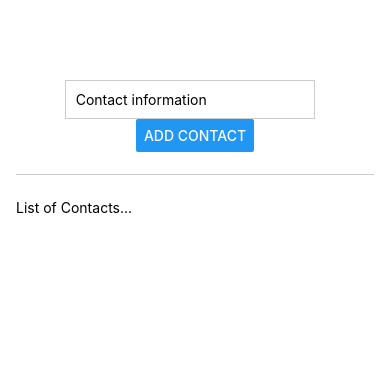
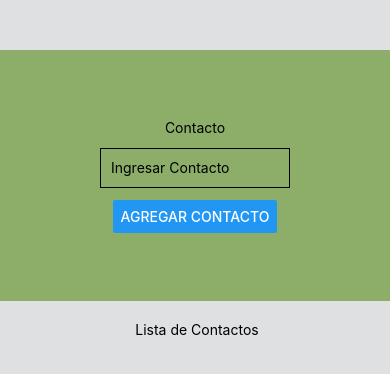
Before and after one commit to urp-moviles-2023-2/core-components, a React Native app: screen / in a window 390 px wide. Shown: the top 374 px of the page. Built offline with nearby package versions, Linux system fonts and the light colour scheme.

Commit message:
No sé qué cambio es

```diff
--- a/App.js
+++ b/App.js
@@ -1,57 +1,158 @@
-import { StyleSheet, Text, TextInput, View, Button } from "react-native";
-import React from "react";
+import { StatusBar } from 'expo-status-bar';
+import { StyleSheet, Text, View, Button, Alert, TextInput, SafeAreaView, VirtualizedList, FlatList, Pressable,Modal } from 'react-native';
+import React, { Component } from 'react';
+
+
+
+
+
 
 export default function App() {
-  const [contact, setContact] = React.useState("");
 
-  //TODO: Tip 1 for the assignment 2
-  //const [contacts, setContacts] = React.useState([]);
+  const [contact, setContacto] = React.useState('');
+  const [lista_contactos, setListaContactos] = React.useState([]);
+  const [modalVisible, setModalVisible] = React.useState(false);
 
-  const addContactHandler = () => {
-    console.log(contact);
+  function contactItemHandler(item) {
+    console.log(item)
+    console.log("Pressed")
+  }
 
-    //TODO: Tip 2 for the assignment 2
-    //setContacts([...contacts, { name: contact }]);
+  //* Renderiza cada item de la lista
+  const renderItem = ({ item }) => (
+    <Pressable onPress={() => setModalVisible(true)}>
+      <View>
+        <Text>{item.nombre}</Text>
+      </View>
+    </Pressable>
+  );
+
+  //*Función para añadir contactos a la lista de contactos
+  const añadir_contacto = () => {
+    //* Verifica si se ingresó un contacto y lo agrega a la lista
+    if (contact) {
+      const newContact = { nombre: contact };
+      setListaContactos([...lista_contactos, newContact]);
+      setContacto("");
+    }
   };
+
+
+
   return (
-    <View style={styles.appContainer}>
-      <View style={styles.inputContainer}>
+    //*View de la app
+    <SafeAreaView style={styles.container}>
+      <Modal
+        animationType="slide"
+        transparent={true}
+        visible={modalVisible}
+        style = {styles.modalView}
+        onRequestClose={() => {
+          Alert.alert('Modal has been closed.');
+          setModalVisible(!modalVisible);
+        }}>
+        <View >
+          <View >
+            <Text >Hello World!</Text>
+            <Pressable
+              style={[styles.button, styles.buttonClose]}
+              onPress={() => setModalVisible(!modalVisible)}>
+              <Text>Hide Modal</Text>
+            </Pressable>
+          </View>
+        </View>
+      </Modal>
+      <View style={styles.input_container}>
+        <Text>Contacto</Text>
         <TextInput
-          style={styles.textInput}
-          placeholder="Contact information"
-          onChangeText={(text) => setContact(text)}
+          style={styles.input}
+          placeholder='Ingresar Contacto'
+          onChangeText={(contacto) => setContacto(contacto)}
+          value={contact}
         />
-        <Button title="Add Contact" onPress={addContactHandler} />
+        <Button
+          title="Agregar Contacto"
+          onPress={añadir_contacto}
+        />
+
       </View>
-      <View style={styles.contactsContainer}>
-        <Text>List of Contacts...</Text>
+      <View style={styles.contacts_container}>
+        <Text> Lista de Contactos</Text>
+
+
+        <FlatList
+          data={lista_contactos}
+          renderItem={renderItem}
+          keyExtractor={(contacto, index) => index.toString()}
+        />
       </View>
-    </View>
+
+
+
+
+      <StatusBar style="auto" />
+
+    </SafeAreaView>
   );
 }
 
+
+//* Estilos para la app
 const styles = StyleSheet.create({
-  appContainer: {
-    flex: 1,
-    padding: 80,
-    paddingHorizontal: 16,
+
+
+  modalView: {
+    margin: 20,
+    backgroundColor: 'white',
+    borderRadius: 20,
+    padding: 35,
+    alignItems: 'center',
+    shadowColor: '#000',
+    shadowOffset: {
+      width: 0,
+      height: 2,
+    },
+    shadowOpacity: 0.25,
+    shadowRadius: 4,
+    elevation: 5,
   },
-  inputContainer: {
+  text_contacto: {
+    paddingBottom: 30
+  },
+  input: {
+    height: 40,
+    width: 190,
+    margin: 12,
+    borderWidth: 1,
+    padding: 10
+
+  },
+  button: {
+    height: 30,
+    color: "#fff",
+  },
+  input_container: {
     flex: 1,
     flexDirection: "column",
-    alignItems: "center",
-    marginBottom: 24,
-    borderBottomWidth: 1,
-    borderBottomColor: "#cccccc",
+    width: '100%',
+    backgroundColor: "#8CAE68",
+    justifyContent: "center",
+    alignItems: 'center',
+    marginTop: 50,
+    padding: 0
   },
-  textInput: {
-    borderWidth: 1,
-    borderColor: "#cccccc",
-    width: "70%",
-    marginRight: 10,
-    padding: 10,
+  contacts_container: {
+    flex: 2,
+    marginTop: 20,
+    width: '100%',
+    justifyContent: "center",
+    alignItems: 'center',
+    marginBottom: 20
   },
-  contactsContainer: {
-    flex: 6,
+  container: {
+    flex: 1,
+    backgroundColor: '#DFE0E2',
+    alignItems: 'center',
+    justifyContent: 'center',
   },
 });
```
